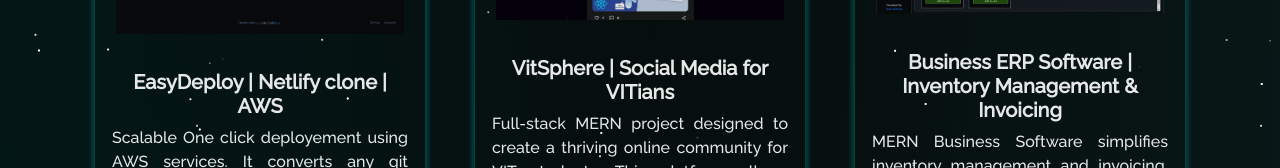
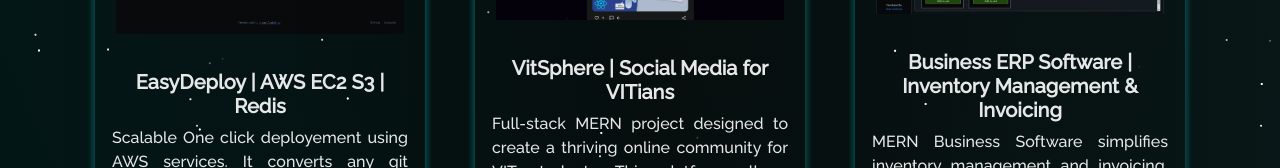
Before and after one commit to ishanaudichya/portfolio-c, a React (Create React App) app: page /project in a window 1280 px wide. Shown: the part 539-707 px from the top of the page. Built offline with nearby package versions, Linux system fonts and the light colour scheme.

Commit message:
Update Projects.js

```diff
--- a/src/components/Projects/Projects.js
+++ b/src/components/Projects/Projects.js
@@ -34,7 +34,7 @@ function Projects() {
             <ProjectCard
               imgPath={easydeploy}
               isBlog={false}
-              title="EasyDeploy | Netlify clone | AWS"
+              title="EasyDeploy | AWS EC2 S3 | Redis"
               description="Scalable One click deployement using AWS services. It converts any git repository to react build in an EC2 instance uploads it to a S3 bucket and then serves the build using a reverse proxy server. Logs using REDIS and WEBSOCKETS  "
               ghLink="https://github.com/ishanaudichya/easydeploy"
             />
```
